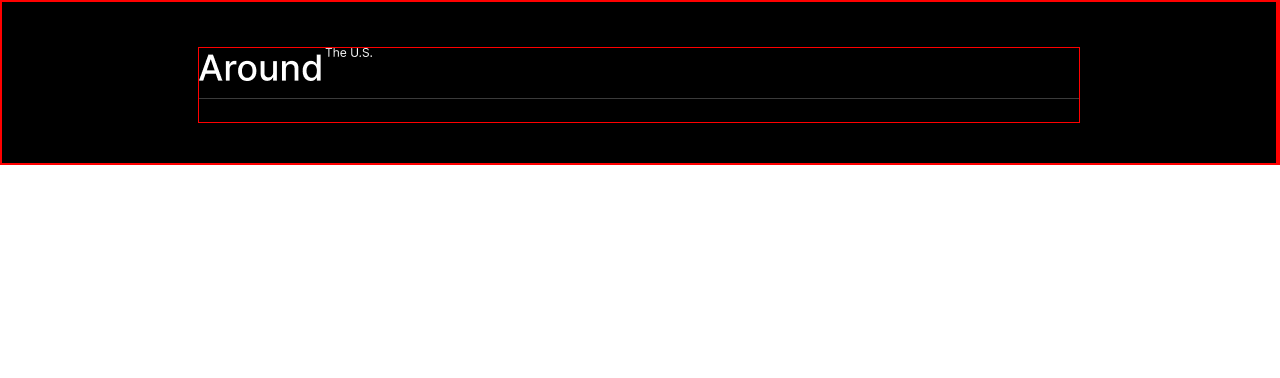
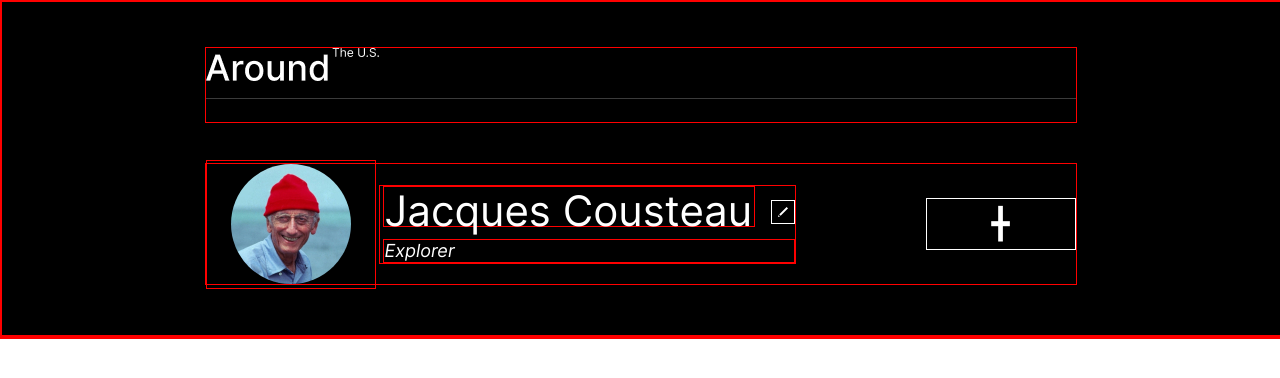
Before and after one commit to AntonioMarmolejo/web_project_around, a plain HTML site: page index.html in a window 1280 px wide. Drawn offline with Linux system fonts and the light colour scheme.

Commit message:
feat: Se crea el bloque profile en index.html, se enlaza el index.css con index.html y se agregan las fuentes al fonts.css se vincula el fonst.css con el index.css

```diff
--- /dev/null
+++ b/block/root.css
@@ -0,0 +1,5 @@
+:root {
+  --color-fondo-principal: #000;
+  --color-secundario-textos-primarios-bordes: #ffff;
+  --color-textos-secundarios: #545454;
+}
--- a/block/style.css
+++ b/block/style.css
@@ -2,22 +2,97 @@ body,
 main,
 header,
 section,
-footer {
+footer,
+div,
+h2,
+button,
+p {
   border: 1px solid red;
 }
 
 .main-page {
   display: flex;
+  flex-direction: column;
   width: 100%;
   height: 100%;
-  background-color: #000;
+  background-color: var(--color-fondo-principal);
 }
 .header {
-  width: 880px;
+  width: 68%;
   height: 74px;
   margin: 45px auto 40px;
 }
+.header__line {
+  width: 100%;
+}
 .profile {
+  display: flex;
+  width: 68%;
+  height: 120px;
+  margin: 0 auto 50px;
+  justify-content: space-between;
+  align-items: center;
+}
+.profile__avatar {
+  display: flex;
+  justify-content: center;
+  width: 168px;
+  height: 127px;
+  margin: 0;
+}
+.profile__avatar_image {
+  width: 120px;
+  height: 120px;
+  border-radius: 100%;
+}
+.profile__intro {
+  display: flex;
+  flex-wrap: wrap;
+  width: 415px;
+  height: 77px;
+  margin-left: 3px;
+  margin-top: 0;
+  margin-bottom: 0;
+}
+.profile__intro_edit-button {
+  display: flex;
+  align-items: center;
+  justify-content: center;
+  background-color: var(--color-fondo-principal);
+  width: 24px;
+  height: 24px;
+  border: 1px solid white;
+}
+.profile__intro_name-explorer {
+  color: var(--color-secundario-textos-primarios-bordes);
+  width: 89%;
+  height: 39px;
+  margin-bottom: 12px;
+
+  font-family: "Inter-Regular", sans-serif;
+  font-size: 42px;
+  line-height: 48px;
+  font-weight: 500;
+}
+.profile__intro_explorer {
+  color: var(--color-secundario-textos-primarios-bordes);
+  width: 100%;
+  height: 22px;
+
+  font-family: "Inter-Italic", sans-serif;
+  font-size: 18px;
+  line-height: 21.78px;
+  font-weight: 400;
+}
+.profile__add-button {
+  font-size: 30px;
+  color: var(--color-secundario-textos-primarios-bordes);
+  display: flex;
+  justify-content: center;
+  width: 17%;
+  height: 50px;
+  margin: 0;
+  border: 1px solid var(--color-secundario-textos-primarios-bordes);
 }
 .footer {
 }
--- a/index.html
+++ b/index.html
@@ -1,9 +1,11 @@
 <!DOCTYPE html>
-<html lang="en">
+<html lang="es">
   <head>
     <meta charset="UTF-8" />
     <meta name="viewport" content="width=device-width, initial-scale=1.0" />
+
     <link rel="stylesheet" href="/vendor/normalice.css" />
+    <link rel="stylesheet" href="/pages/index.css" />
     <link rel="stylesheet" href="/block/style.css" />
     <title>Around The US.</title>
   </head>
@@ -11,9 +13,33 @@
     <main class="main-page">
       <header class="header">
         <img src="./images/Vector.png" alt="Logo del Proyecto" />
-        <img src="./images/Line.png" alt="Linea detalle del Logo" />
+        <img
+          class="header__line"
+          src="./images/Line.png"
+          alt="Linea detalle del Logo"
+        />
       </header>
-      <section class="profile"></section>
+
+      <section class="profile">
+        <div class="profile profile__avatar">
+          <img
+            class="profile__avatar_image"
+            src="./images/image.jpg"
+            alt="Imagel de Jacques Cousteau"
+          />
+        </div>
+        <div class="profile profile__intro">
+          <h2 class="profile__intro profile__intro_name-explorer">
+            Jacques Cousteau
+          </h2>
+          <button class="profile__intro profile__intro_edit-button">
+            <img src="./images/Vector-pencil.png" alt="icono de pencil" />
+          </button>
+          <p class="profile__intro profile__intro_explorer">Explorer</p>
+        </div>
+        <div class="profile profile__add-button">╋</div>
+      </section>
+
       <footer class="footer"></footer>
     </main>
     <script src="/scripts.js"></script>
--- a/pages/index.css
+++ b/pages/index.css
@@ -0,0 +1,2 @@
+@import url("../block/root.css");
+@import url("../vendor/fonts/fonts.css");
--- /dev/null
+++ b/vendor/fonts/fonts.css
@@ -0,0 +1,24 @@
+@font-face {
+  font-family: "Inter-Black";
+  src: url(./Inter-Black.woff);
+  src: url(./Inter-Black.woff2);
+  font-weight: 500;
+}
+
+@font-face {
+  font-family: "Inter-Italic";
+  src: url(./Inter-Italic.woff);
+  src: url(./Inter-Italic.woff2);
+}
+
+@font-face {
+  font-family: "Inter-Lightltalic";
+  src: url(./Inter-LightItalic.woff);
+  src: url(./Inter-LightItalic.woff2);
+}
+
+@font-face {
+  font-family: "Inter-Regular";
+  src: url(./Inter-Regular.woff);
+  src: url(./Inter-Regular.woff2);
+}
```
Also changed, not shown: images/Vector-incono-de-suma.png (added), images/Vector-pencil.png (added), images/image.jpg (added), vendor/fonts/Inter-Black.woff (added), vendor/fonts/Inter-Black.woff2 (added), vendor/fonts/Inter-Italic.woff (added), vendor/fonts/Inter-Italic.woff2 (added), vendor/fonts/Inter-LightItalic.woff (added), vendor/fonts/Inter-LightItalic.woff2 (added), vendor/fonts/Inter-Regular.woff (added), vendor/fonts/Inter-Regular.woff2 (added).
